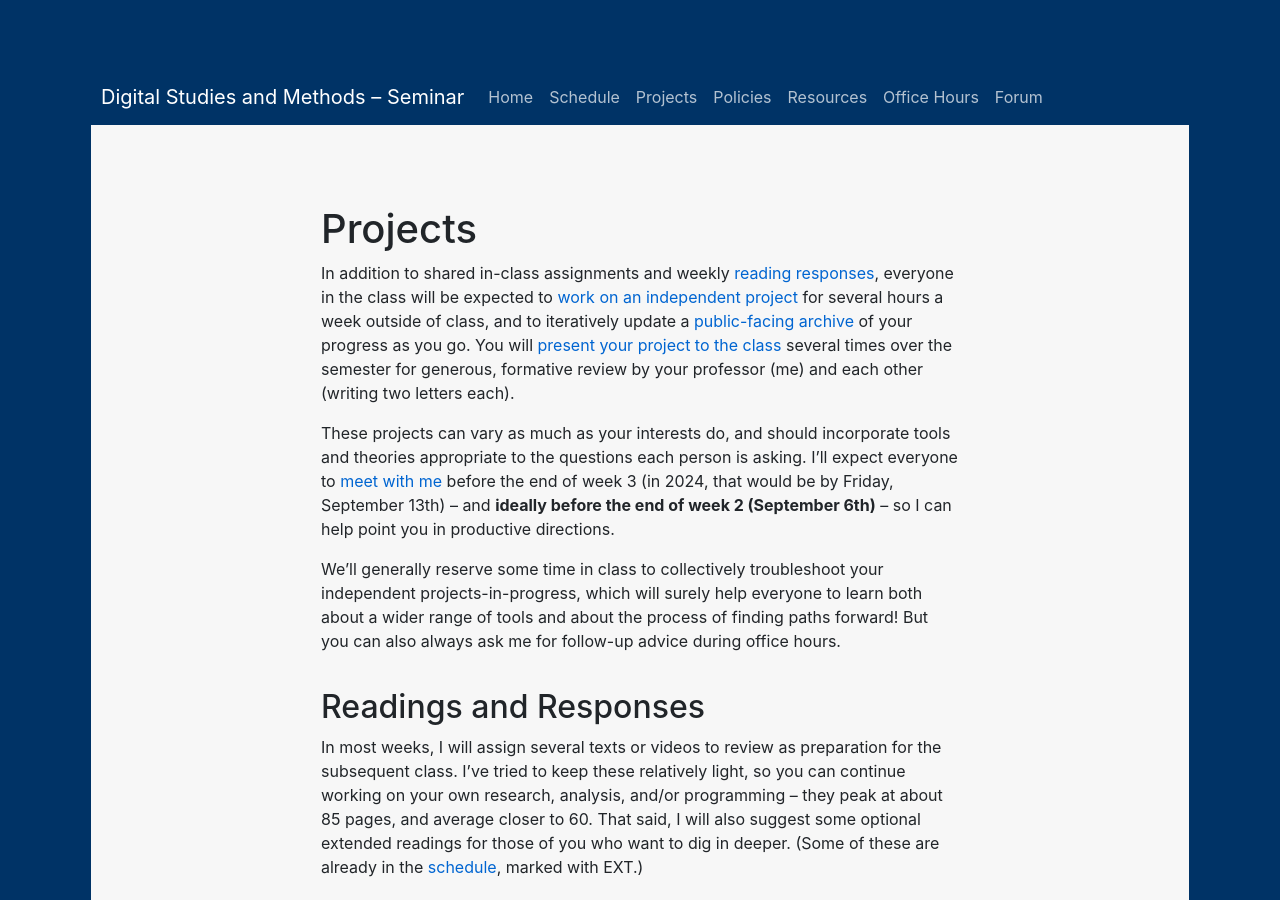
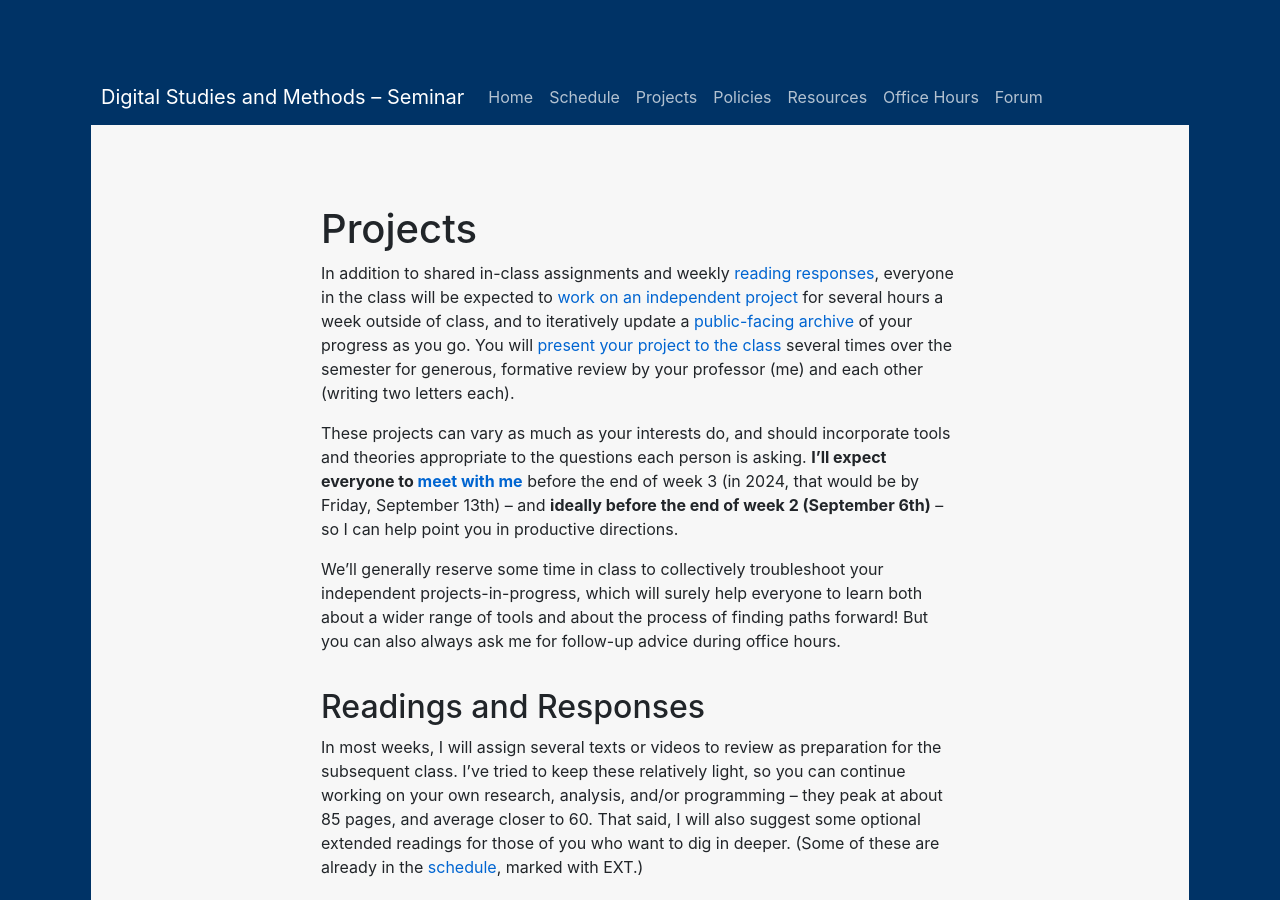
Before and after one commit to benmiller314/dsam2024fall, a Jekyll site: the page built from projects.md, in a window 1280 px wide and 900 px high. Built offline with Jekyll 4.4.1, drawn with Linux system fonts in a browser that asks for light colours; our own code applies the rules of GitHub Pages for plain Markdown files.

```diff
--- a/projects.md
+++ b/projects.md
@@ -2,7 +2,7 @@
 
 In addition to shared in-class assignments and weekly [reading responses](#readings-and-responses), everyone in the class will be expected to [work on an independent project](#mindful-practice-journal) for several hours a week outside of class, and to iteratively update a [public-facing archive](#palimpsest-of-public-iteration) of your progress as you go. You will [present your project to the class](#presentations-and-peer-review) several times over the semester for generous, formative review by your professor (me) and each other (writing two letters each).
 
-These projects can vary as much as your interests do, and should incorporate tools and theories appropriate to the questions each person is asking. I'll expect everyone to [meet with me](office.md) before the end of week 3 (in 2024, that would be by Friday, September 13th) – and **ideally before the end of week 2 (September 6th)** – so I can help point you in productive directions.
+These projects can vary as much as your interests do, and should incorporate tools and theories appropriate to the questions each person is asking. **I'll expect everyone to [meet with me](office.md)** before the end of week 3 (in 2024, that would be by Friday, September 13th) – and **ideally before the end of week 2 (September 6th)** – so I can help point you in productive directions.
 
 We'll generally reserve some time in class to collectively troubleshoot your independent projects-in-progress, which will surely help everyone to learn both about a wider range of tools and about the process of finding paths forward! But you can also always ask me for follow-up advice during office hours.
 
```
